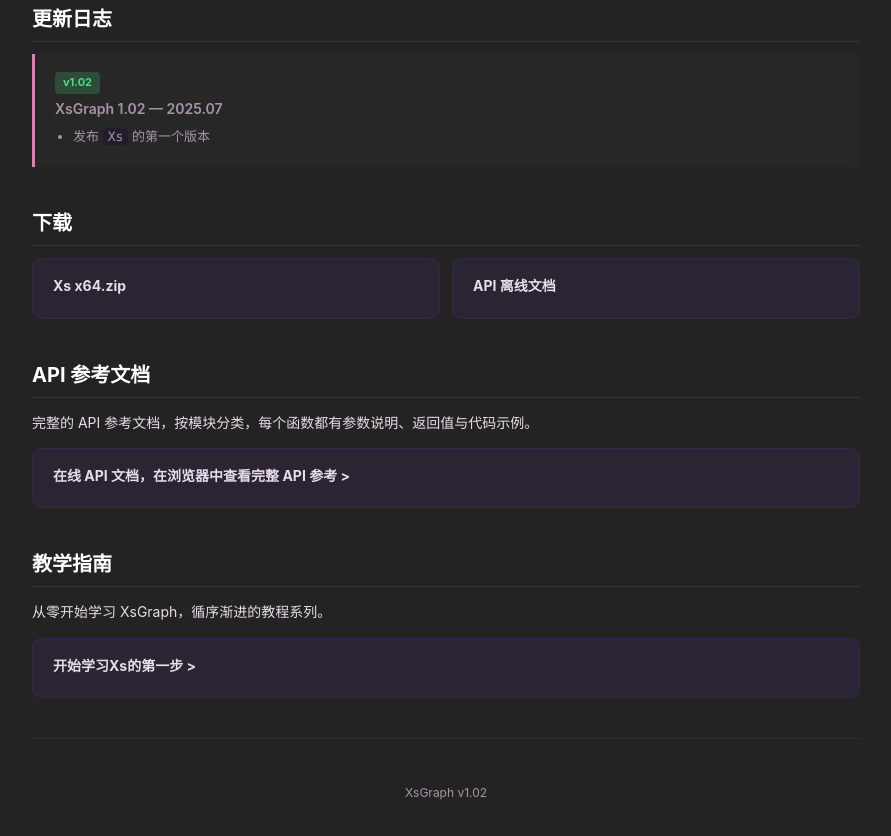
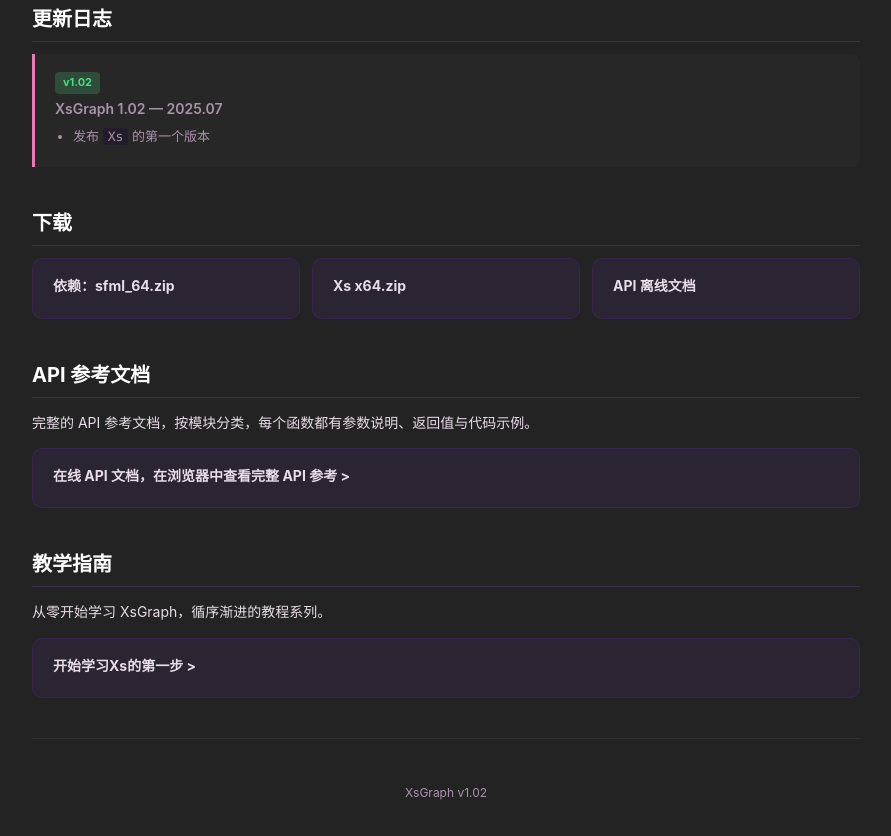
Before and after one commit to QiXi-ya/Xs, a plain HTML site: page index.html in a window 1280 px wide. Shown: the part 1286-2122 px from the top of the page, without its empty margins (284-1175 px from the left). Drawn offline with Linux system fonts and the light colour scheme; a web font is replaced by a local one.

Commit message:
Add files via upload

```diff
--- a/index.html
+++ b/index.html
@@ -304,6 +304,9 @@
         <section id="download">
             <h2>下载</h2>
             <div class="nav-grid">
+                <a href="Download/sfml64.zip" download class="nav-card">
+                    <div class="nav-title">依赖：sfml_64.zip</div>
+                </a>
                 <a href="Download/Xs_102.zip" download class="nav-card">
                     <div class="nav-title">Xs x64.zip</div>
                 </a>
```
